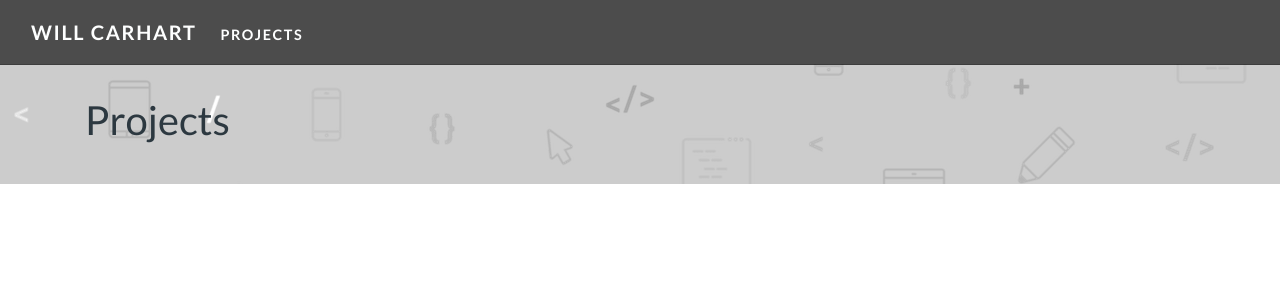
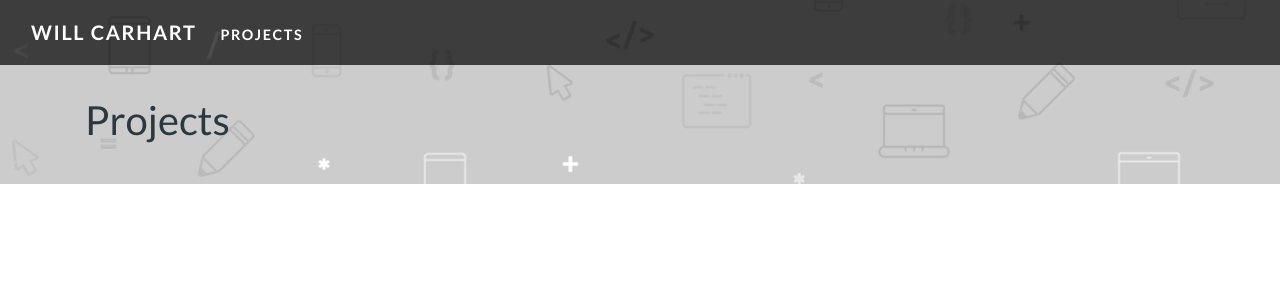
Before and after one commit to wcarhart/willcarh.art-v1, a Django app: page /projects/ in a window 1280 px wide. Shown: the top 300 px of the page. Run offline with Django 3.2, Linux system fonts and the light colour scheme; data that the repository does not hold is empty; parts of the project's set-up code (start-up, migrations or seed data) failed here and were passed over; some libraries are stand-ins or nearby versions.

Commit message:
Fixed background on projects index, made project cards clickable

```diff
--- a/blog/static/blog_base.css
+++ b/blog/static/blog_base.css
@@ -71,7 +71,7 @@ body {
 }
 /*-- end navigation --*/
 
-/*-- landing page --*/
+/*-- landing --*/
 #landing {
 	height: 100%;
     width: 100%;
@@ -83,7 +83,7 @@ body {
 	height: 150%;
 	z-index: -1;
 }
-/*-- end landing page --*/
+/*-- end landing --*/
 
 /*-- blog container, index --*/
 .blog-container h1 {
--- a/easel/templates/base.html
+++ b/easel/templates/base.html
@@ -28,6 +28,7 @@
 </head>
 
 <body>
+	<div id="landing">
 		<!-- navigation-->
 		<nav class="navbar navbar-expand-sm fixed-top">
 			<div class="container-fluid">
@@ -48,8 +49,13 @@
 		<!-- end navigation -->
 
 		<!-- page content -->
+		<div id="content">
 			<div class="container-fluid projects-wrapper">
 				{% block page_content %}{% endblock %}
+			</div>
+		</div>
+		<!-- end page content -->
+
 	</div>
 
 	<!-- script source files -->
--- a/projects/static/base.css
+++ b/projects/static/base.css
@@ -23,8 +23,24 @@ body {
 	overflow-x: hidden;
 	font-family: 'Lato', sans-serif;
 	color: var(--n1);
+}
+#content {
 	padding-top: 4rem;
 }
+
+/*-- landing --*/
+#landing {
+	height: 100%;
+    width: 100%;
+    left: 0;
+    top: 0;
+    overflow: hidden;
+    background-image: url('img/footer.png');
+	background-color: rgb(0, 0, 0, 0.2);
+	height: 150%;
+	z-index: -1;
+}
+/*-- end landing --*/
 
 /*-- navigation --*/
 .navbar {
@@ -59,11 +75,6 @@ body {
 /*-- end navigation --*/
 
 /*-- project container, index --*/
-.projects-wrapper {
-	background-image: url('img/footer.png');
-	background-color: rgb(0, 0, 0, 0.2);
-	height: 150%;
-}
 .projects-container h1 {
 	padding: 2rem 0;
 }
--- a/projects/templates/project_index.html
+++ b/projects/templates/project_index.html
@@ -12,7 +12,7 @@
 		<div class="project-item col-md-4">
 			{% with forloop.counter|mod:3 as proj_index %}
 			<div class="os-animation" data-animation="fadeInUp" data-delay="{{ proj_index|multiply:0.1 }}s">
-				<div class="card mb-2">
+				<div class="card mb-2" onclick="location.href='{% url 'project_detail' project.title %}';" style="cursor:pointer;">
 					<img class="card-img-top" src="{% static project.cover %}" style="background-color: {{ project.color }};">
 					<div class="card-body">
 						<h5 class="card-title">{{ project.title }}</h5>
```
Lines whose indentation alone changed are shown as unchanged.
